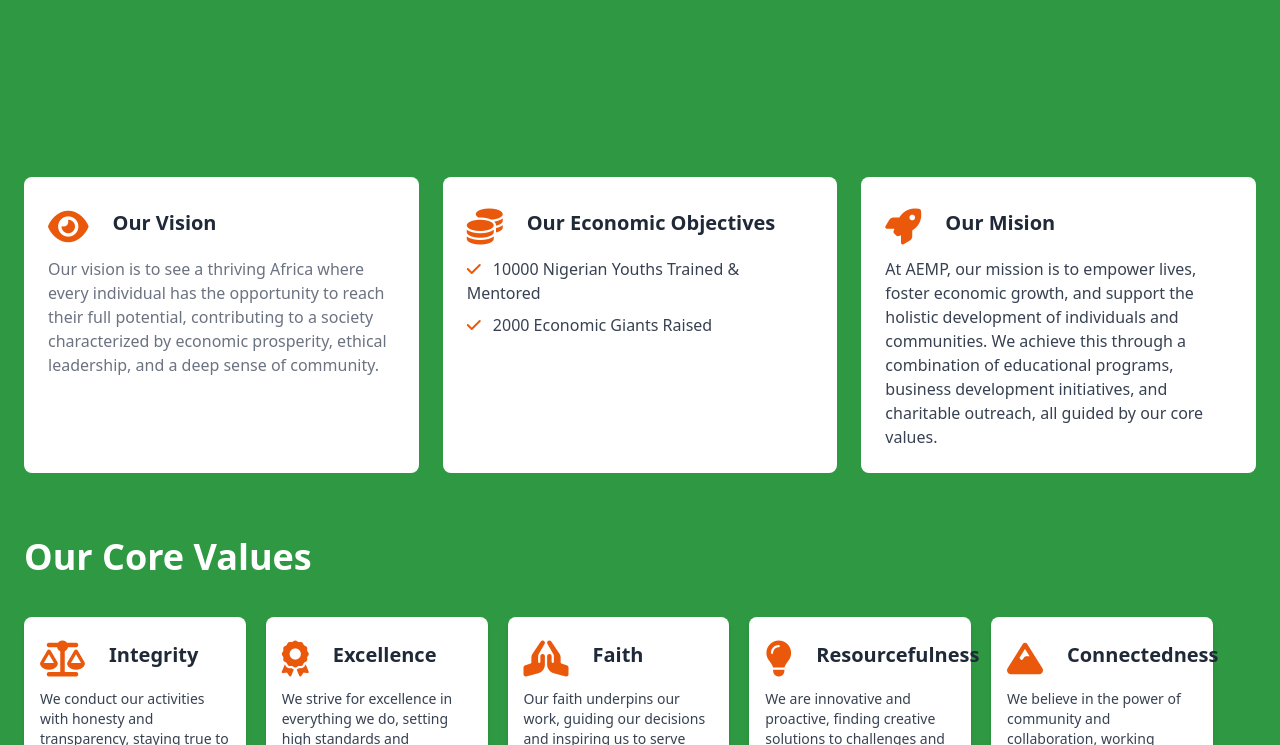
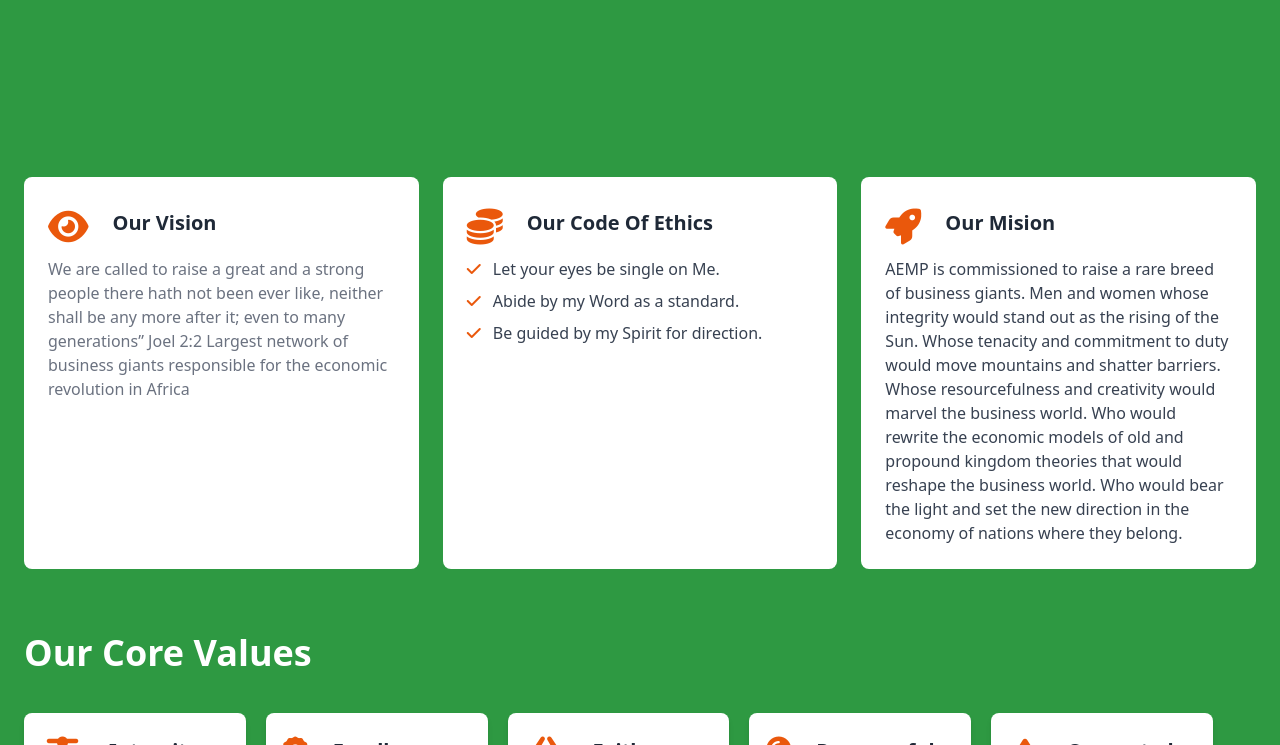
Before and after one commit to Bigtanx/AEMP-WEBSITE, a website: page public/aboutus.html in a window 1280 px wide. Shown: the part 615-1360 px from the top of the page. Drawn offline with Linux system fonts and the light colour scheme.

Commit message:
updated the fonts and about section

```diff
--- a/public/aboutus.html
+++ b/public/aboutus.html
@@ -185,10 +185,10 @@
         </div>
 
         <p class="text-gray-500">
-          Our vision is to see a thriving Africa where every individual has the
-          opportunity to reach their full potential, contributing to a society
-          characterized by economic prosperity, ethical leadership, and a deep
-          sense of community.
+          We are called to raise a great and a strong people there hath not been
+          ever like, neither shall be any more after it; even to many
+          generations” Joel 2:2 Largest network of business giants responsible
+          for the economic revolution in Africa
         </p>
       </div>
 
@@ -198,7 +198,7 @@
         <div class="flex items-center space-x-6 mt-2 mb-3">
           <i class="fas fa-coins text-orange-600 text-4xl"></i>
           <h3 class="text-xl font-semibold text-gray-800 mb-2">
-            Our Economic Objectives
+            Our Code Of Ethics
           </h3>
         </div>
 
@@ -206,11 +206,15 @@
         <div class="text-left">
           <p class="text-gray-700">
             <i class="fas fa-check text-orange-600 mr-2"></i>
-            10000 Nigerian Youths Trained & Mentored
+            Let your eyes be single on Me.
           </p>
           <p class="text-gray-700 mt-2">
             <i class="fas fa-check text-orange-600 mr-2"></i>
-            2000 Economic Giants Raised
+            Abide by my Word as a standard.
+          </p>
+          <p class="text-gray-700 mt-2">
+            <i class="fas fa-check text-orange-600 mr-2"></i>
+            Be guided by my Spirit for direction.
           </p>
         </div>
       </div>
@@ -223,11 +227,14 @@
         </div>
 
         <p class="text-gray-700">
-          At AEMP, our mission is to empower lives, foster economic growth, and
-          support the holistic development of individuals and communities. We
-          achieve this through a combination of educational programs, business
-          development initiatives, and charitable outreach, all guided by our
-          core values.
+          AEMP is commissioned to raise a rare breed of business giants. Men and
+          women whose integrity would stand out as the rising of the Sun. Whose
+          tenacity and commitment to duty would move mountains and shatter
+          barriers. Whose resourcefulness and creativity would marvel the
+          business world. Who would rewrite the economic models of old and
+          propound kingdom theories that would reshape the business world. Who
+          would bear the light and set the new direction in the economy of
+          nations where they belong.
         </p>
       </div>
     </section>
```
Also changed, not shown: public/index.html (+2 -2 lines).
